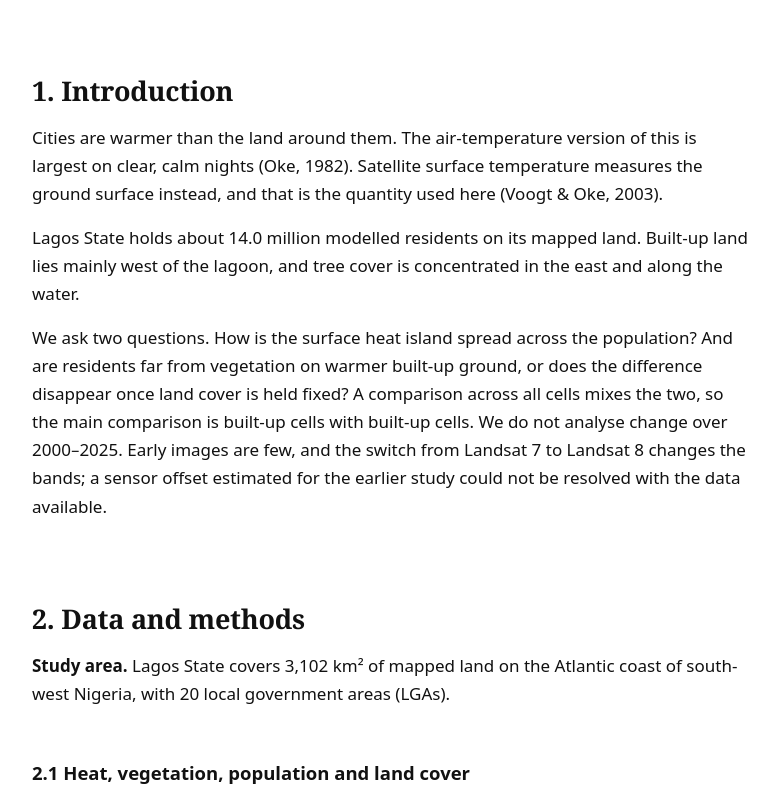
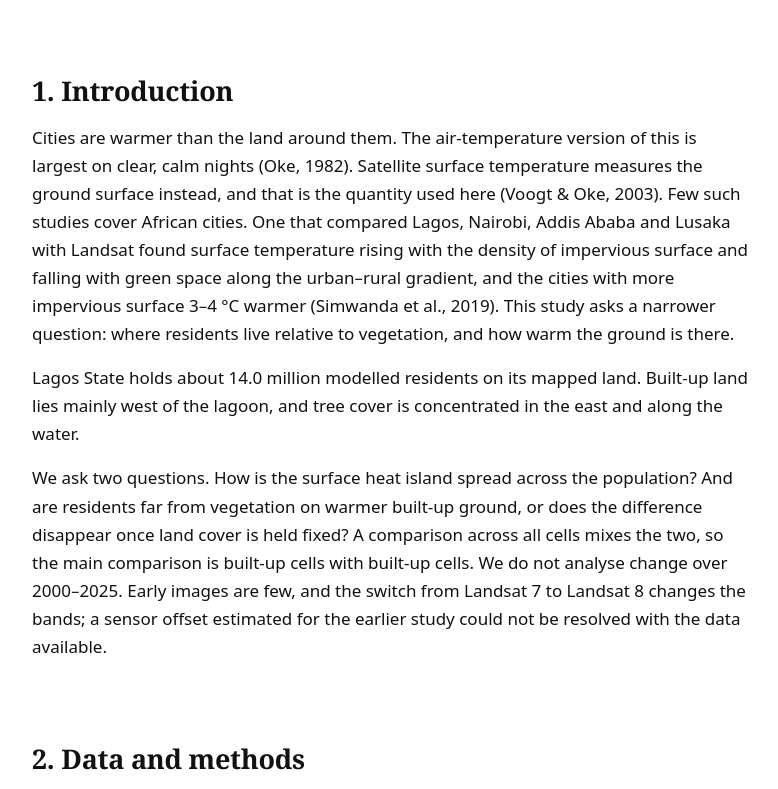
Before and after one commit to oloyededavid/Lagos-Urban-Heat-Analytics, a plain HTML site: page docs/index.html in a window 1280 px wide. Shown: the part 1140-1929 px from the top of the page, without its empty margins (248-1026 px from the left). Drawn offline with Linux system fonts and the light colour scheme; a web font is replaced by a local one.

Commit message:
Paper, Word version and page with the new introduction text (the paper build needs rasters not in the repository, so the same text was applied to paper.md)

```diff
--- a/docs/index.html
+++ b/docs/index.html
@@ -108,7 +108,14 @@ temperature; Landsat; vegetation; Lagos; population</p>
 <p>Cities are warmer than the land around them. The air-temperature
 version of this is largest on clear, calm nights (Oke, 1982). Satellite
 surface temperature measures the ground surface instead, and that is the
-quantity used here (Voogt &amp; Oke, 2003).</p>
+quantity used here (Voogt &amp; Oke, 2003). Few such studies cover
+African cities. One that compared Lagos, Nairobi, Addis Ababa and Lusaka
+with Landsat found surface temperature rising with the density of
+impervious surface and falling with green space along the urban–rural
+gradient, and the cities with more impervious surface 3–4 °C warmer
+(Simwanda et al., 2019). This study asks a narrower question: where
+residents live relative to vegetation, and how warm the ground is
+there.</p>
 <p>Lagos State holds about 14.0 million modelled residents on its mapped
 land. Built-up land lies mainly west of the lagoon, and tree cover is
 concentrated in the east and along the water.</p>
@@ -498,6 +505,7 @@ WorldPop and FAO GAUL.</p>
 <h2 id="references">References</h2>
 <ol class="refs" role="list">
 <li>Oke, T. R. (1982). The energetic basis of the urban heat island. <em>Quarterly Journal of the Royal Meteorological Society</em>, 108(455), 1–24. <a href="https://doi.org/10.1002/qj.49710845502">doi:10.1002/qj.49710845502</a></li>
+<li>Simwanda, M., Ranagalage, M., Estoque, R., &amp; Murayama, Y. (2019). Spatial analysis of surface urban heat islands in four rapidly growing African cities. <em>Remote Sensing</em>, 11(14), 1645. <a href="https://doi.org/10.3390/rs11141645">doi:10.3390/rs11141645</a></li>
 <li>Tatem, A. J. (2017). WorldPop, open data for spatial demography. <em>Scientific Data</em>, 4, 170004. <a href="https://doi.org/10.1038/sdata.2017.4">doi:10.1038/sdata.2017.4</a></li>
 <li>USGS. Landsat Collection 2 Level 2 surface temperature and reflectance products, accessed through Microsoft Planetary Computer.</li>
 <li>Voogt, J. A., &amp; Oke, T. R. (2003). Thermal remote sensing of urban climates. <em>Remote Sensing of Environment</em>, 86(3), 370–384. <a href="https://doi.org/10.1016/S0034-4257(03)00079-8">doi:10.1016/S0034-4257(03)00079-8</a></li>
```
Also changed, not shown: 2 other files.
